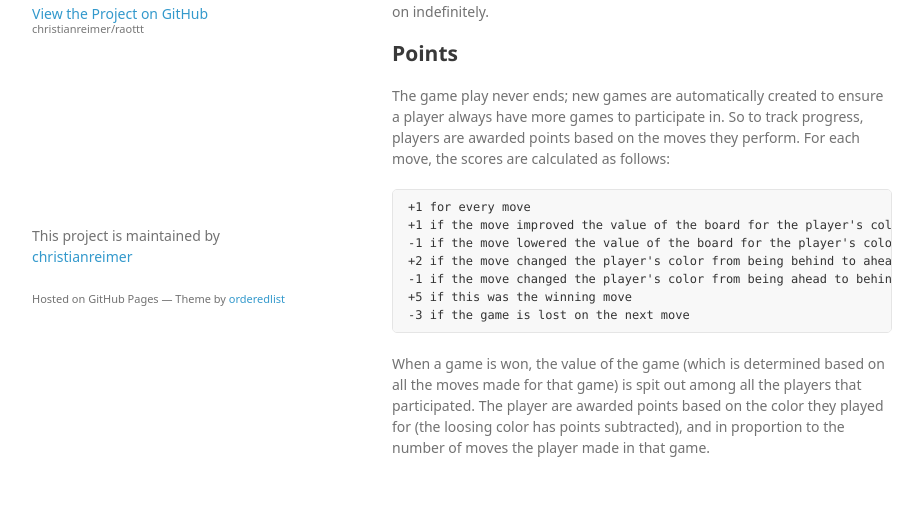
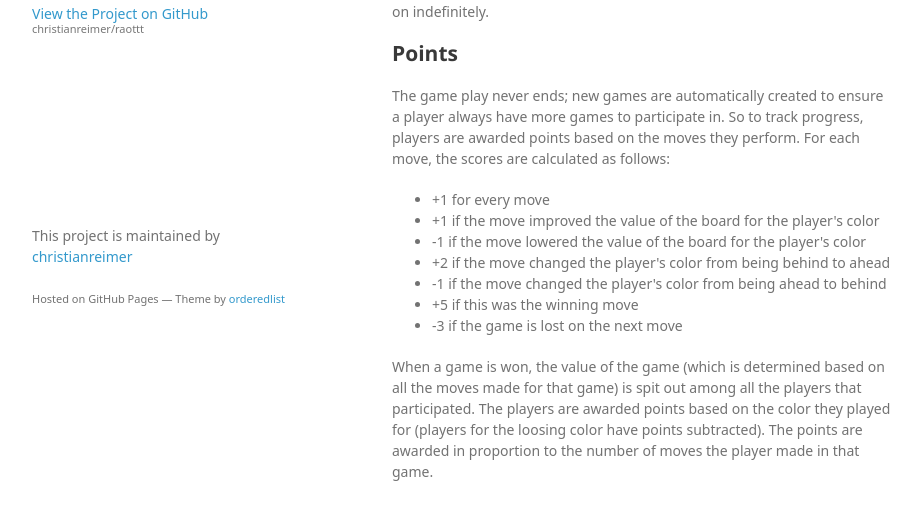
Before and after one commit to christianreimer/raottt, a plain HTML site: page index.html in a window 1280 px wide. Shown: the part 422-942 px from the top of the page, without its empty margins (178-1101 px from the left). Drawn offline with Linux system fonts and the light colour scheme; a web font is replaced by a local one.

Commit message:
Update page

```diff
--- a/index.html
+++ b/index.html
@@ -42,18 +42,18 @@ The game play never ends; new games are automatically created to ensure a player
 always have more games to participate in. So to track progress, players are awarded points based on the moves they perform. For each move, the scores are calculated as follows:
 </p>
 
-<pre>
-+1 for every move
-+1 if the move improved the value of the board for the player's color
--1 if the move lowered the value of the board for the player's color
-+2 if the move changed the player's color from being behind to ahead
--1 if the move changed the player's color from being ahead to behind
-+5 if this was the winning move
--3 if the game is lost on the next move
-</pre>
+<ul>
+<li>+1 for every move</li>
+<li>+1 if the move improved the value of the board for the player's color</li>
+<li>-1 if the move lowered the value of the board for the player's color</li>
+<li>+2 if the move changed the player's color from being behind to ahead</li>
+<li>-1 if the move changed the player's color from being ahead to behind</li>
+<li>+5 if this was the winning move</li>
+<li>-3 if the game is lost on the next move</li>
+</ul>
 
 <p>
-When a game is won, the value of the game (which is determined based on all the moves made for that game) is spit out among all the players that participated. The player are awarded points based on the color they played for (the loosing color has points subtracted), and in proportion to the number of moves the player made in that game.
+When a game is won, the value of the game (which is determined based on all the moves made for that game) is spit out among all the players that participated. The players are awarded points based on the color they played for (players for the loosing color have points subtracted). The points are awarded in proportion to the number of moves the player made in that game.
 </p>
 
 <h3>
```
Also changed, not shown: icon.png.
